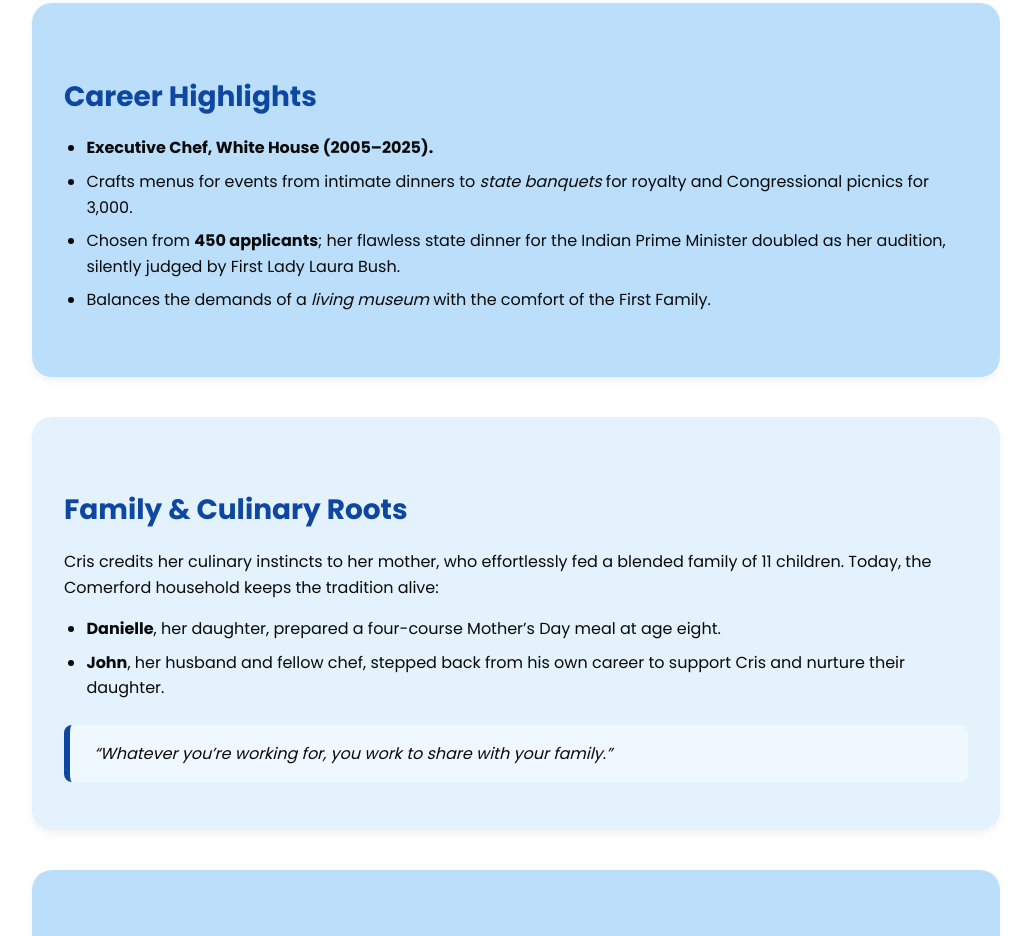
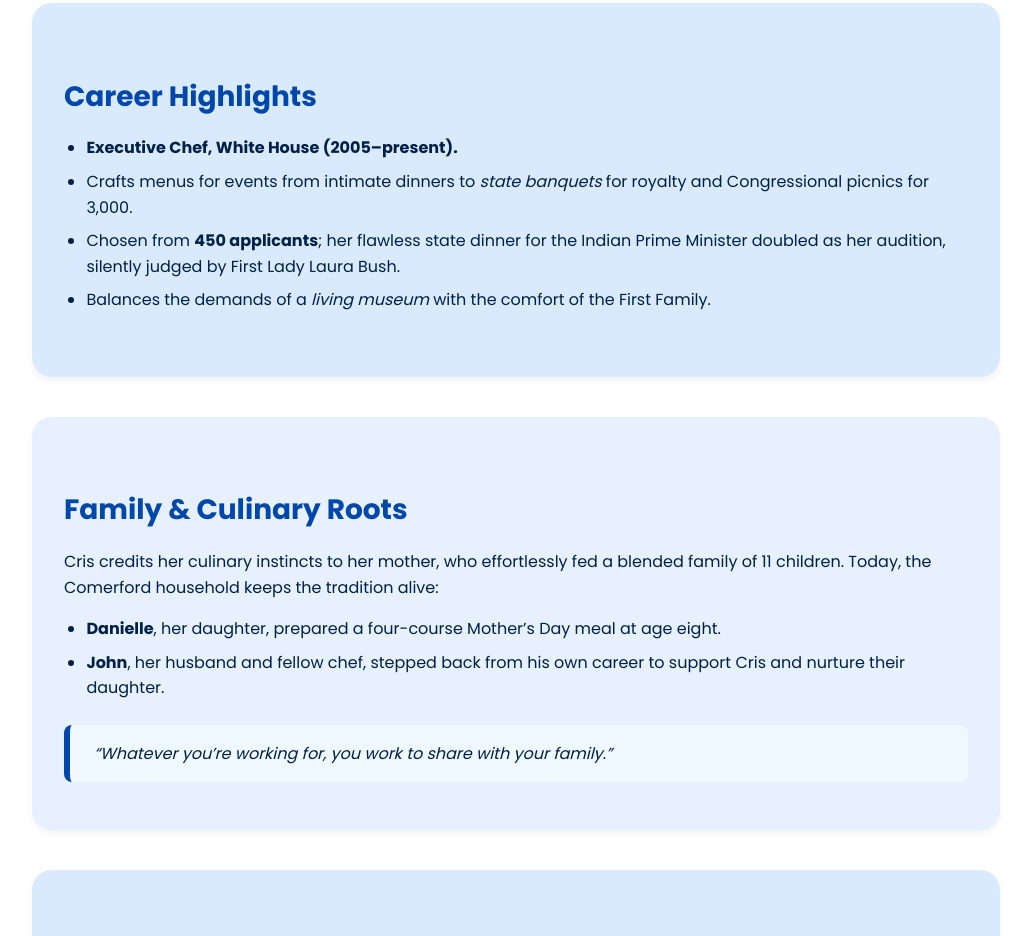
Before and after one commit to JRazelSuson/Moku, a plain HTML site: page index.html in a window 1280 px wide. Shown: the part 779-1715 px from the top of the page, without its empty margins (124-1155 px from the left). Drawn offline with Linux system fonts and the light colour scheme.

Commit message:
Update index.html

```diff
--- a/index.html
+++ b/index.html
@@ -9,12 +9,12 @@
 <link href="https://fonts.googleapis.com/css2?family=Poppins:wght@300;400;600;700&display=swap" rel="stylesheet">
 <style>
     :root {
-        --primary: #0d47a1;     /* Dark Blue */
-        --secondary: #64b5f6;   /* Light Blue */
-        --accent: #1976d2;      /* Medium Blue */
-        --text-dark: #0a0a0a;
+        --primary: #0047ab;     /* Blue */
+        --secondary: #e6f0ff;   /* White Tint */
+        --accent: #0073e6;      /* Bright Blue */
+        --text-dark: #002147;
         --bg: #ffffff;          /* White */
-        --footer-bg: #0d47a1;
+        --footer-bg: #0047ab;
         --footer-text: #ffffff;
     }
     *, *::before, *::after { box-sizing: border-box; }
@@ -75,10 +75,10 @@
         box-shadow: 0 4px 8px rgba(0,0,0,0.05);
     }
     section:nth-of-type(odd) {
-        background: #e3f2fd; /* very light blue */
+        background: var(--secondary);
     }
     section:nth-of-type(even) {
-        background: #bbdefb; /* another light blue */
+        background: #d9eaff; /* lighter blue */
     }
     section h2 {
         font-size: 1.75rem;
@@ -165,7 +165,7 @@
         <section id="career">
             <h2>Career Highlights</h2>
             <ul>
-                <li><strong>Executive Chef, White House (2005–2025).</strong></li>
+                <li><strong>Executive Chef, White House (2005–present).</strong></li>
                 <li>Crafts menus for events from intimate dinners to <em>state banquets</em> for royalty and Congressional picnics for 3,000.</li>
                 <li>Chosen from <strong>450 applicants</strong>; her flawless state dinner for the Indian Prime Minister doubled as her audition, silently judged by First Lady Laura Bush.</li>
                 <li>Balances the demands of a <em>living museum</em> with the comfort of the First Family.</li>
```
